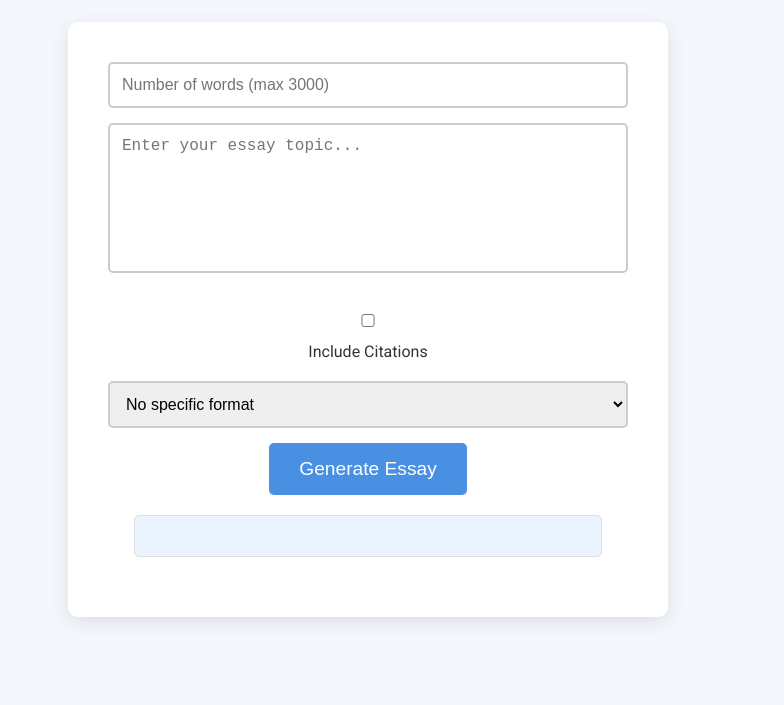
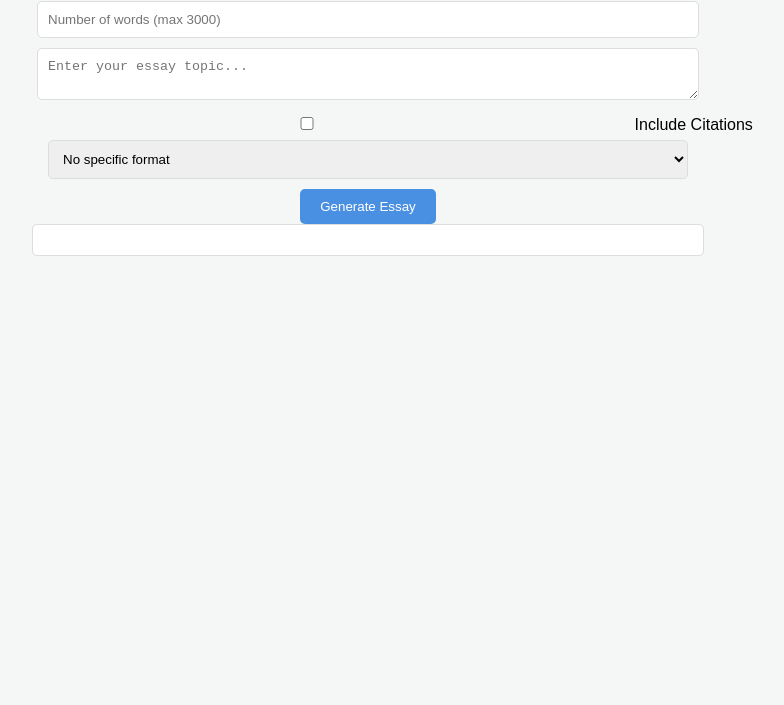
Before and after one commit to LBalzi/AI-Essay-Generator, a website: page index.html in a window 1280 px wide. Shown: the part 95-800 px from the top of the page, without its empty margins (272-1056 px from the left). Drawn offline with Linux system fonts and the light colour scheme.

Commit message:
blablabla
blablabla

```diff
--- a/index.html
+++ b/index.html
@@ -4,121 +4,28 @@
     <meta charset="UTF-8">
     <meta name="viewport" content="width=device-width, initial-scale=1.0">
     <title>AI Essay Generator</title>
-    <link href="https://fonts.googleapis.com/css2?family=Roboto:wght@400;700&display=swap" rel="stylesheet">
     <style>
-        * {
-            margin: 0;
-            padding: 0;
-            box-sizing: border-box;
-        }
-        body {
-            font-family: 'Roboto', sans-serif;
-            background: #f4f7fc;
-            color: #333;
-            text-align: center;
-            padding: 40px 10px;
-        }
-
-        h2 {
-            color: #4a90e2;
-            font-size: 2.5em;
-            margin-bottom: 30px;
-        }
-
-        .container {
-            background: #fff;
-            border-radius: 10px;
-            padding: 40px;
-            max-width: 600px;
-            margin: 0 auto;
-            box-shadow: 0 5px 20px rgba(0, 0, 0, 0.1);
-        }
-
-        input, textarea, select {
-            width: 100%;
-            padding: 12px;
-            margin-bottom: 15px;
-            border: 2px solid #ccc;
-            border-radius: 5px;
-            font-size: 1rem;
-            box-sizing: border-box;
-            transition: all 0.3s ease;
-        }
-
-        input:focus, textarea:focus, select:focus {
-            border-color: #4a90e2;
-            outline: none;
-        }
-
-        textarea {
-            height: 150px;
-            resize: none;
-        }
-
-        button {
-            padding: 15px 30px;
-            font-size: 1.2rem;
-            background-color: #4a90e2;
-            color: white;
-            border: none;
-            border-radius: 5px;
-            cursor: pointer;
-            transition: background-color 0.3s ease;
-        }
-
-        button:hover {
-            background-color: #357ab7;
-        }
-
-        .checkbox-container {
-            margin: 20px 0;
-            font-size: 1rem;
-        }
-
-        select {
-            font-size: 1rem;
-        }
-
-        #output {
-            margin-top: 30px;
-            font-size: 1.1rem;
-            color: #333;
-            white-space: pre-line;
-            text-align: left;
-            max-width: 90%;
-            margin: 20px auto;
-            padding: 20px;
-            background-color: #e9f4ff;
-            border-radius: 5px;
-            border: 1px solid #ddd;
-        }
-
-        @media (max-width: 600px) {
-            .container {
-                padding: 20px;
-            }
-
-            button {
-                padding: 10px 20px;
-                font-size: 1rem;
-            }
-        }
+        body { font-family: Arial, sans-serif; text-align: center; padding: 20px; background-color: #f4f7f6; }
+        h2 { color: #4A90E2; }
+        input, textarea, select { width: 80%; margin-bottom: 10px; padding: 10px; border-radius: 5px; border: 1px solid #ddd; }
+        button { padding: 10px 20px; cursor: pointer; border-radius: 5px; background-color: #4A90E2; color: white; border: none; }
+        button:hover { background-color: #357ABD; }
+        #output { margin-top: 20px; font-size: 18px; white-space: pre-line; text-align: left; max-width: 80%; margin: auto; background-color: #fff; padding: 15px; border-radius: 5px; border: 1px solid #ddd; }
+        .container { max-width: 800px; margin: 0 auto; }
     </style>
 </head>
 <body>
 
-    <h2>AI Essay Generator</h2>
+    <div class="container">
+        <h2>AI Essay Generator</h2>
 
-    <div class="container">
         <input type="number" id="wordCount" placeholder="Number of words (max 3000)" min="50" max="3000"><br>
         <textarea id="topicInput" placeholder="Enter your essay topic..."></textarea><br>
 
-        <div class="checkbox-container">
-            <label>
-                <input type="checkbox" id="includeCitations">
-                Include Citations
-            </label>
-        </div>
+        <label>
+            <input type="checkbox" id="includeCitations">
+            Include Citations
+        </label><br>
 
         <select id="citationStyle">
             <option value="None">No specific format</option>
@@ -149,7 +56,7 @@
 
             document.getElementById("output").innerHTML = "Generating... Please wait.";
 
-            const response = await fetch("http://localhost:5000/generate", {
+            const response = await fetch("https://ai-essay-generator-pchq.onrender.com/generate", { // Update to HTTPS Render URL
                 method: "POST",
                 headers: { "Content-Type": "application/json" },
                 body: JSON.stringify({
```
Also changed, not shown: server.js (+19 -13 lines).
